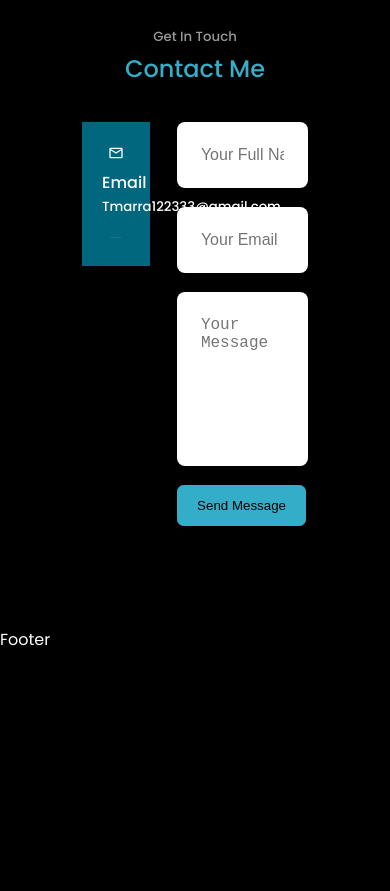
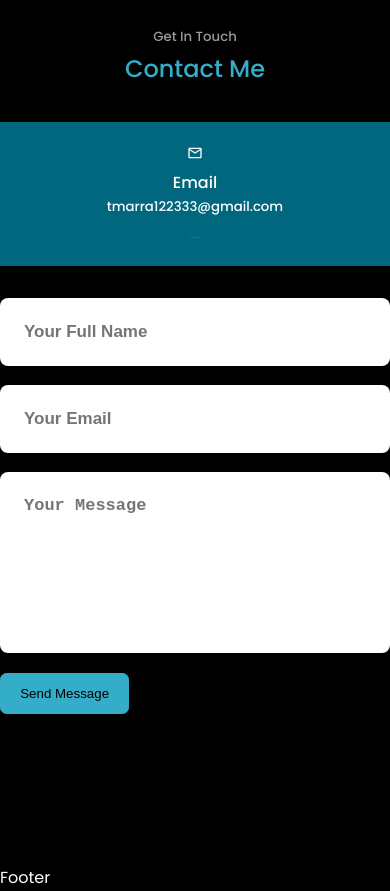
Before and after one commit to tmarra122333/Thomas-Marra-ProReact-Portfolio, a React (Create React App) app: page / in a window 390 px wide. Shown: the part 4980-5871 px from the top of the page. Before the commit the page ends 5633 px from the top, so only its background shows below. Built offline with nearby package versions, Linux system fonts and the light colour scheme.

Commit message:
Complete

```diff
--- a/package.json
+++ b/package.json
@@ -6,6 +6,7 @@
     "@testing-library/jest-dom": "^5.16.3",
     "@testing-library/react": "^12.1.4",
     "@testing-library/user-event": "^13.5.0",
+    "emailjs-com": "^3.2.0",
     "react": "^18.0.0",
     "react-dom": "^18.0.0",
     "react-icons": "^4.3.1",
--- a/src/components/contact/Contact.jsx
+++ b/src/components/contact/Contact.jsx
@@ -1,8 +1,21 @@
 import React from 'react'
 import './contact.css'
 import {MdOutlineEmail} from 'react-icons/md'
+import { useRef } from 'react';
+import emailjs from 'emailjs-com';
 
 const Contact = () => {
+  const form = useRef();
+
+  const sendEmail = (e) => {
+    e.preventDefault();
+
+    emailjs.sendForm('service_0vvrskg', 'template_0l6vgxz', form.current, 'ObfGrvicDwFLiYz4A')
+
+    e.target.reset()
+  };
+
+
   return (
     <section id='contact'>
       <h5>Get In Touch</h5>
@@ -13,12 +26,12 @@ const Contact = () => {
           <article className="contact__option">
             <MdOutlineEmail/>
             <h4>Email</h4>
-            <h5>Tmarra122333@gmail.com</h5>
+            <h5>tmarra122333@gmail.com</h5>
             <a href="mailto:tmarra122333@gmail.com" target="_blank">Send a message</a>
           </article>
           </div>
         {/* END OF CONTACT OPTIONS */}
-        <form action="">
+        <form ref={form} onSubmit={sendEmail}>
           <input type="text" name='name' placeholder='Your Full Name' required />
           <input type="email" name='email' placeholder='Your Email' required />
           <textarea name="message" rows="7" placeholder='Your Message' required ></textarea>
--- a/src/components/contact/contact.css
+++ b/src/components/contact/contact.css
@@ -3,7 +3,7 @@
     display: grid;
     grid-template-columns: 30% 58%;
     gap: 12%;
-    margin-bottom: 100px;
+    margin-bottom: 150px;
 }
 
 .contact__options {
@@ -52,6 +52,24 @@ input, textarea {
     border: 2px solid var(--color-primary-variant);
     resize: none;
     color: var(--color-primary);
-    font-size: 16px;
+    font-size: 17px;
+    font-weight: 900;
 
 }
+
+/* ========Media Queries (Medium Devices Tablets) =========*/
+@media screen and (max-width: 1024px) {
+    .container.contact__container {
+        grid-template-columns: 1fr;
+        gap: 2rem;
+
+    }
+
+}
+
+/* ========Media Queries (Small Devices Tablets) =========*/
+@media screen and (max-width: 600px) {
+    .container.contact__container {
+        width: var(--container-width-sm);
+    }
+}
```
Also changed, not shown: 1 other file (tests, documents, lock files or other folders).
